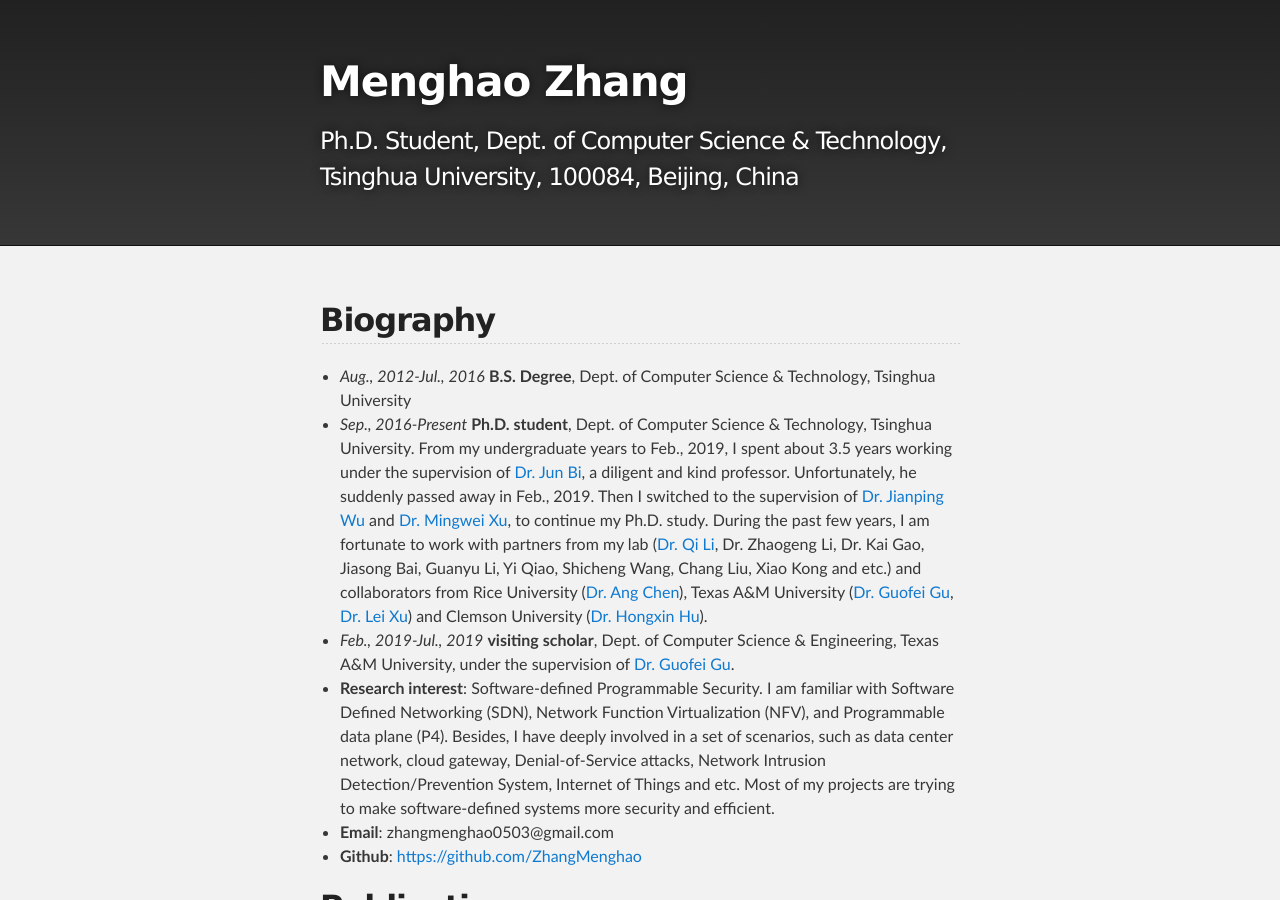
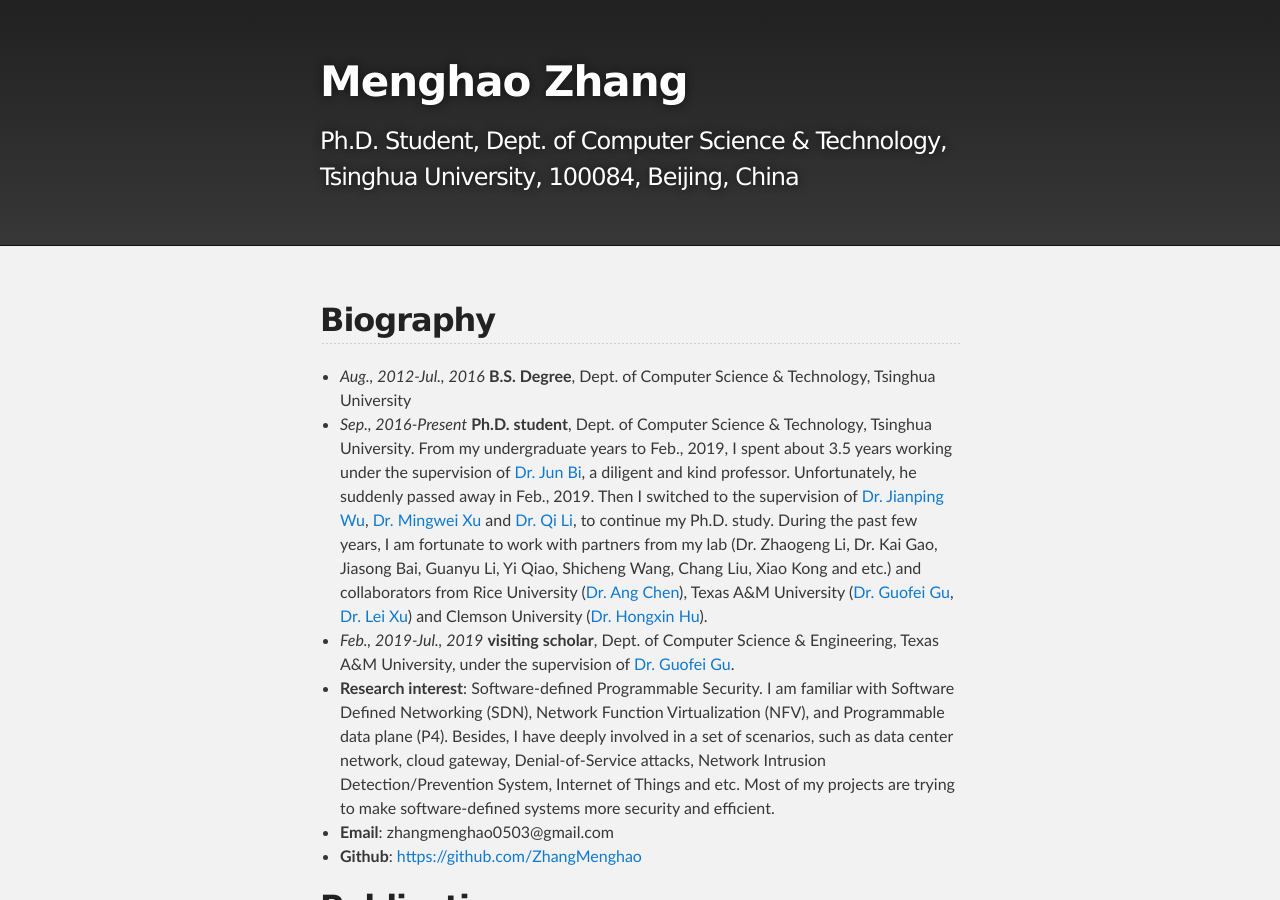
Before and after one commit to zhangmenghao/zhangmenghao.github.io, a Jekyll site: the page built from index.md, in a window 1280 px wide and 900 px high. Built offline with Jekyll 4.4.1, drawn with Linux system fonts in a browser that asks for light colours.

Commit message:
Update Biography

```diff
--- a/index.md
+++ b/index.md
@@ -8,7 +8,7 @@
 ## Biography
 
 * *Aug., 2012-Jul., 2016*  **B.S. Degree**, Dept. of Computer Science & Technology, Tsinghua University
-* *Sep., 2016-Present*  **Ph.D. student**, Dept. of Computer Science & Technology, Tsinghua University. From my undergraduate years to Feb., 2019, I spent about 3.5 years working under the supervision of [Dr. Jun Bi](http://netarchlab.tsinghua.edu.cn/~junbi/), a diligent and kind professor. Unfortunately, he suddenly passed away in Feb., 2019. Then I switched to the supervision of [Dr. Jianping Wu](http://www.cs.tsinghua.edu.cn/publish/csen/4623/2010/20101224194435414856631/20101224194435414856631_.html) and [Dr. Mingwei Xu](http://routing.netlab.edu.cn/tiki-index.php?page=Mingwei+Xu), to continue my Ph.D. study. During the past few years, I am fortunate to work with partners from my lab ([Dr. Qi Li](https://sites.google.com/site/qili2012/), Dr. Zhaogeng Li, Dr. Kai Gao, Jiasong Bai, Guanyu Li, Yi Qiao, Shicheng Wang, Chang Liu, Xiao Kong and etc.) and collaborators from Rice University ([Dr. Ang Chen](https://www.cs.rice.edu/~angchen/)), Texas A&M University ([Dr. Guofei Gu](http://faculty.cs.tamu.edu/guofei/), [Dr. Lei Xu](http://students.cse.tamu.edu/xray2012/)) and Clemson University ([Dr. Hongxin Hu](https://people.cs.clemson.edu/~hongxih/)).
+* *Sep., 2016-Present*  **Ph.D. student**, Dept. of Computer Science & Technology, Tsinghua University. From my undergraduate years to Feb., 2019, I spent about 3.5 years working under the supervision of [Dr. Jun Bi](http://netarchlab.tsinghua.edu.cn/~junbi/), a diligent and kind professor. Unfortunately, he suddenly passed away in Feb., 2019. Then I switched to the supervision of [Dr. Jianping Wu](http://www.cs.tsinghua.edu.cn/publish/csen/4623/2010/20101224194435414856631/20101224194435414856631_.html), [Dr. Mingwei Xu](http://routing.netlab.edu.cn/tiki-index.php?page=Mingwei+Xu) and [Dr. Qi Li](https://sites.google.com/site/qili2012/), to continue my Ph.D. study. During the past few years, I am fortunate to work with partners from my lab (Dr. Zhaogeng Li, Dr. Kai Gao, Jiasong Bai, Guanyu Li, Yi Qiao, Shicheng Wang, Chang Liu, Xiao Kong and etc.) and collaborators from Rice University ([Dr. Ang Chen](https://www.cs.rice.edu/~angchen/)), Texas A&M University ([Dr. Guofei Gu](http://faculty.cs.tamu.edu/guofei/), [Dr. Lei Xu](http://students.cse.tamu.edu/xray2012/)) and Clemson University ([Dr. Hongxin Hu](https://people.cs.clemson.edu/~hongxih/)).
 * *Feb., 2019-Jul., 2019*  **visiting scholar**, Dept. of Computer Science & Engineering, Texas A&M University, under the supervision of [Dr. Guofei Gu](http://faculty.cs.tamu.edu/guofei/).
 * **Research interest**: Software-defined Programmable Security. I am familiar with Software Defined Networking (SDN), Network Function Virtualization (NFV), and Programmable data plane (P4). Besides, I have deeply involved in a set of scenarios, such as data center network, cloud gateway, Denial-of-Service attacks, Network Intrusion Detection/Prevention System, Internet of Things and etc. Most of my projects are trying to make software-defined systems more security and efficient.
 * **Email**: zhangmenghao0503@gmail.com
```
Also changed, not shown: other parts of index.md (+3 -0 lines).
